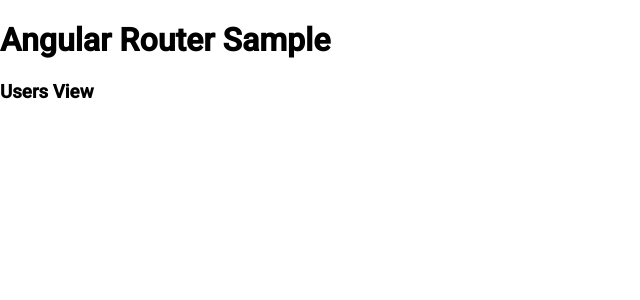
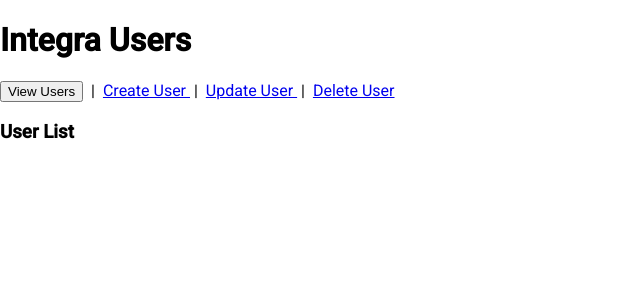
Before and after one commit to bradfloydiii/integra-coding-angular, an Angular app: page /user/list in a window 1280 px wide. Shown: the top 300 px of the page, without its empty margins (0-640 px from the left). Built offline with nearby package versions, Linux system fonts and the light colour scheme.

Commit message:
adds nav

```diff
--- a/src/app/app-routing.module.ts
+++ b/src/app/app-routing.module.ts
@@ -7,7 +7,8 @@
 import { UserDeleteComponent } from './components/user-delete/user-delete.component';
 
 const routes: Routes = [
-  {path: 'user/list',  component: UserViewComponent},
+  {path: '', redirectTo: '/user/list', pathMatch: 'full'},
+  {path: 'user/list',   component: UserViewComponent},
   {path: 'user/create', component: UserCreateComponent},
   {path: 'user/update', component: UserUpdateComponent},
   {path: 'user/delete', component: UserDeleteComponent},
--- a/src/app/app.component.html
+++ b/src/app/app.component.html
@@ -1,13 +1,43 @@
 <div class="container container-fluid">
-  <h1>Angular Router Sample</h1>
+  <h1>Integra Users</h1>
+
+  <nav>
+    <!-- <a
+      class="button"
+      routerLink="/user/list"
+      routerLinkActive="active-button"
+      ariaCurrentWhenActive="page"
+    > -->
+    <button mat-button>View Users</button>
+    <!-- </a> -->
+    &#160;|&#160;
+    <a
+      class="button"
+      routerLink="/user/create"
+      routerLinkActive="active-button"
+      ariaCurrentWhenActive="page"
+    >
+      Create User
+    </a>
+    &#160;|&#160;
+    <a
+      class="button"
+      routerLink="/user/update"
+      routerLinkActive="active-button"
+      ariaCurrentWhenActive="page"
+    >
+      Update User
+    </a>
+    &#160;|&#160;
+    <a
+      class="button"
+      routerLink="/user/delete"
+      routerLinkActive="active-button"
+      ariaCurrentWhenActive="page"
+    >
+      Delete User
+    </a>
+  </nav>
 </div>
 
-<!-- * * * * * * * * * * * * * * * * * * * * * * * * * * * * * * * -->
-<!-- * * * * * * * * * * * The content above * * * * * * * * * * * -->
-<!-- * * * * * * * * * * is only a placeholder * * * * * * * * * * -->
-<!-- * * * * * * * * * * and can be replaced. * * * * * * * * * * * -->
-<!-- * * * * * * * * * * * * * * * * * * * * * * * * * * * * * * * -->
-<!-- * * * * * * * * * * End of Placeholder * * * * * * * * * * * -->
-<!-- * * * * * * * * * * * * * * * * * * * * * * * * * * * * * * * -->
-
 <router-outlet></router-outlet>
--- a/src/app/components/user-create/user-create.component.html
+++ b/src/app/components/user-create/user-create.component.html
@@ -1 +1 @@
-<p>user-create works!</p>
+<h3>Create User</h3>
--- a/src/app/components/user-delete/user-delete.component.html
+++ b/src/app/components/user-delete/user-delete.component.html
@@ -1 +1 @@
-<p>user-delete works!</p>
+<h3>Delete User</h3>
--- a/src/app/components/user-update/user-update.component.html
+++ b/src/app/components/user-update/user-update.component.html
@@ -1 +1 @@
-<p>user-update works!</p>
+<h3>Update User</h3>
--- a/src/app/components/user-view/user-view.component.html
+++ b/src/app/components/user-view/user-view.component.html
@@ -1 +1 @@
-<h3>Users View</h3>
+<h3>User List</h3>
--- a/src/styles.css
+++ b/src/styles.css
@@ -2,3 +2,7 @@
 
 html, body { height: 100%; }
 body { margin: 0; font-family: Roboto, "Helvetica Neue", sans-serif; }
+
+.active-button {
+    color:blue;
+}
```
